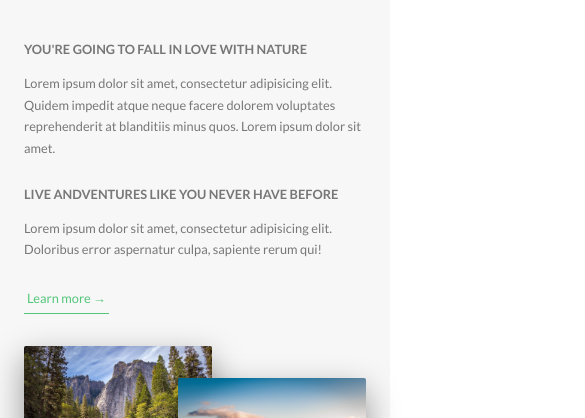
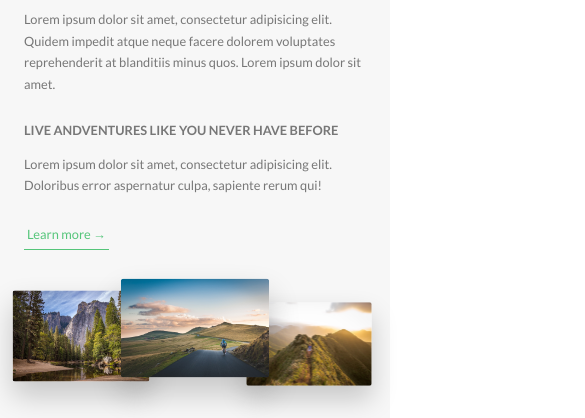
Before and after one commit to BodakJakub/Natours, a website: page index.html in a window 390 px wide. Shown: the part 926-1344 px from the top of the page, 585 px wide, since content can reach past the window. Drawn offline with Linux system fonts and the light colour scheme.

Commit message:
responsive design added to features section

```diff
--- a/sass/abstracts/_mixins.scss
+++ b/sass/abstracts/_mixins.scss
@@ -23,15 +23,6 @@
 1200 - 1800px is where normal styles apply
 1800px + :				big desktop
 
-*/
-
-@mixin respond-phone {
-	@media (max-width: 600px) {
-		@content
-	}
-}
-
-/*
 $breakpoint argument choices:
 - phone
 - tab-port
--- a/sass/base/_utilities.scss
+++ b/sass/base/_utilities.scss
@@ -4,9 +4,17 @@
 
 .u-margin-bottom-big {
 	margin-bottom: 8rem !important;
+
+	@include respond(tab-port) {
+		margin-bottom: 5rem !important;
+	}
 }
 .u-margin-bottom-medium {
 	margin-bottom: 4rem !important;
+
+	@include respond(tab-port) {
+		margin-bottom: 3rem !important;
+	}
 }
 .u-margin-bottom-small {
 	margin-bottom: 1.5rem !important;
--- a/sass/components/_composition.scss
+++ b/sass/components/_composition.scss
@@ -1,5 +1,6 @@
 .composition {
 	position: relative;
+	z-index: 10;
 	&__photo {
 		width: 55%;
 		box-shadow: 0 1.5rem 4rem rgba($color-black, .4);
@@ -8,19 +9,43 @@
 		transition: all .3s;
 		outline-offset: 2rem;
 
+		@include respond(tab-port) {
+			float: left;
+			position: relative;
+			width: 33.3333333%;
+			box-shadow: 0 1.5rem 3rem rgba($color-black, .2);
+		}
+
 		&--p1 {
 			left: 0;
 			top: -2rem;
+
+			@include respond(tab-port) {
+				top: 0;
+				transform: scale(1.2);
+			}
 		}
 
 		&--p2 {
 			right: 0;
 			top: 2rem;
+
+			@include respond(tab-port) {
+				top: -1rem;
+				transform: scale(1.3);
+			}
 		}
 
 		&--p3 {
 			left: 20%;
 			top: 10rem;
+
+			@include respond(tab-port) {
+				top: 1rem;
+				left: 0;
+				transform: scale(1.1);
+				z-index: -1;
+			}
 		}
 
 		&:hover {
--- a/sass/components/_feature-box.scss
+++ b/sass/components/_feature-box.scss
@@ -6,6 +6,10 @@
 	border-radius: 3px;
 	box-shadow: 0 1.5rem 4rem rgba($color-black, .15);
 	transition: transform .3s;
+
+	@include respond(tab-port) {
+		padding: 2rem;
+	}
 
 	&--icon {
 		font-size: 6rem;
@@ -17,6 +21,10 @@
 		-webkit-background-clip: text;
 		color: transparent;
 		display: block;
+
+		@include respond(tab-port) {
+			margin-bottom: 0;
+		}
 	}
 
 	&:hover {
--- a/sass/layout/_footer.scss
+++ b/sass/layout/_footer.scss
@@ -11,6 +11,10 @@
 	&__logo-box {
 		text-align: center;
 		margin-bottom: 8rem;
+
+		@include respond(tab-port) {
+			margin-bottom: 6rem;
+		}
 	}
 
 	&__logo {
--- a/sass/pages/_home.scss
+++ b/sass/pages/_home.scss
@@ -2,6 +2,10 @@
 	background-color: $color-grey-light-1;
 	padding: 25rem 0;
 	margin-top: -20vh;
+
+	@include respond(tab-port) {
+		padding: 20rem 0;
+	}
 }
 
 .section-features {
@@ -19,18 +23,30 @@
 		transform: skewY(7deg);
 	}
 
+	@include respond(tab-port) {
+		padding: 10rem 0;
+	}
+
 }
 
 .section-tours {
 	background-color: $color-grey-light-1;
 	padding: 25rem 0 15rem 0;
 	margin: -10rem 0;
+
+	@include respond(tab-port) {
+		padding: 20rem 0 10rem 0;
+	}
 }
 
 .section-stories {
 	position: relative;
 	padding: 15rem;
 	margin-top: 10rem;
+
+	@include respond(tab-port) {
+		padding: 10rem 0;
+	}
 }
 
 .section-book {
@@ -38,6 +54,10 @@
 	background-image: linear-gradient(to right bottom,
 		$color-primary-light,
 		$color-primary-dark);
+
+	@include respond(tab-port) {
+		padding: 10rem 0;
+	}
 }
 
 .book {
```
Also changed, not shown: css/style.css.
